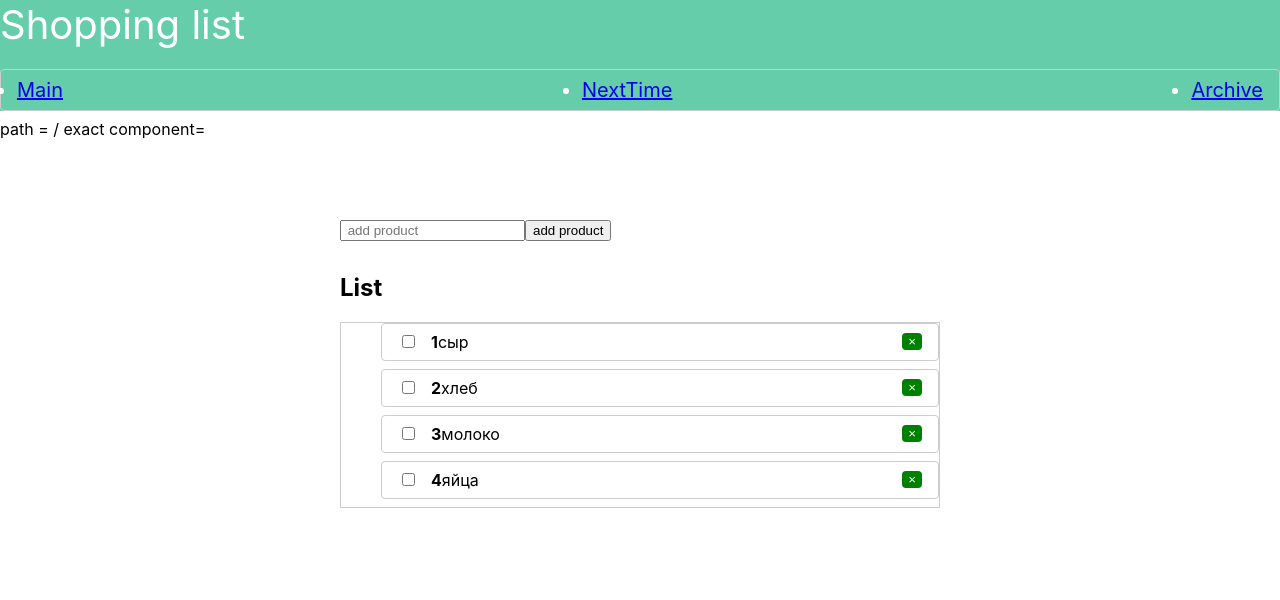
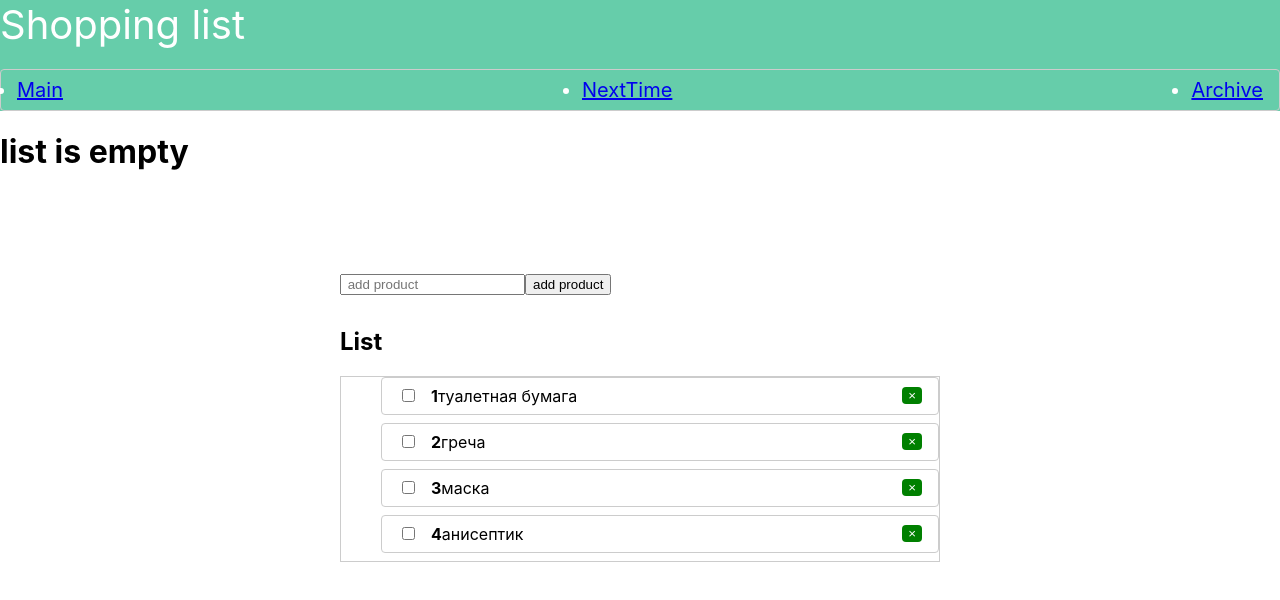
Before and after one commit to PGVlasov/Project1, a React (Create React App) app: page /NewList in a window 1280 px wide. Shown: the top 600 px of the page. Built offline with nearby package versions, Linux system fonts and the light colour scheme.

Commit message:
novigatuon updated

```diff
--- a/src/App.js
+++ b/src/App.js
@@ -9,10 +9,10 @@ import { NewList } from "./components/NewList";
 
 function App() {
   const [todos, setTodos] = React.useState([
-    { id: 1, complited: false, title: "сыр" },
-    { id: 2, complited: false, title: "хлеб" },
-    { id: 3, complited: false, title: "молоко" },
-    { id: 4, complited: false, title: "яйца" }
+    { id: 1, complited: false, title: "туалетная бумага" },
+    { id: 2, complited: false, title: "греча" },
+    { id: 3, complited: false, title: "маска" },
+    { id: 4, complited: false, title: "анисептик" }
   ]);
 
   function selectMarkTodo(id) {
@@ -48,15 +48,9 @@ function App() {
     <BrowserRouter>
       <NavBar />
       <Switch>
-        <Route>
-          path = {"/"} exact component={App}
-        </Route>
-        <Route>
-          path = {"/NewList"} component={NewList}
-        </Route>
-        <Route>
-          path = {"/Archive"} component={Archive}
-        </Route>
+        <Route path={"/"} exact component={App} />
+        <Route path={"/NewList"} component={NewList} />
+        <Route path={"/Archive"} component={Archive} />
       </Switch>
       <Context.Provider value={{ removeProd }}>
         <div className="wrapper">
--- a/src/components/Archive.js
+++ b/src/components/Archive.js
@@ -1,9 +1,9 @@
-import React from "react";
+import React, { Fragment } from "react";
 
-export function Archive() {
+export const Archive = () => {
   return (
-    <div>
+    <Fragment>
       <h1>archive of your purchases</h1>
-    </div>
+    </Fragment>
   );
-}
+};
--- a/src/components/NewList.js
+++ b/src/components/NewList.js
@@ -1,18 +1,9 @@
-import React from "react";
+import React, { Fragment } from "react";
 
-import { BrowserRouter, Route, Switch } from "react-router-dom";
-
-export function NewList() {
-  let newtodos = [];
-  function addNewProd(id) {
-    /* newtodos.concat([todos.filter(todo => todo.id === id)]);
-  }*/
-    return (
-      <div className="nextTime">
-        <h1>Not bought</h1>
-        <p> List is empty!</p>
-        )}
-      </div>
-    );
-  }
-}
+export const NewList = () => {
+  return (
+    <Fragment>
+      <h1>list is empty</h1>
+    </Fragment>
+  );
+};
```
